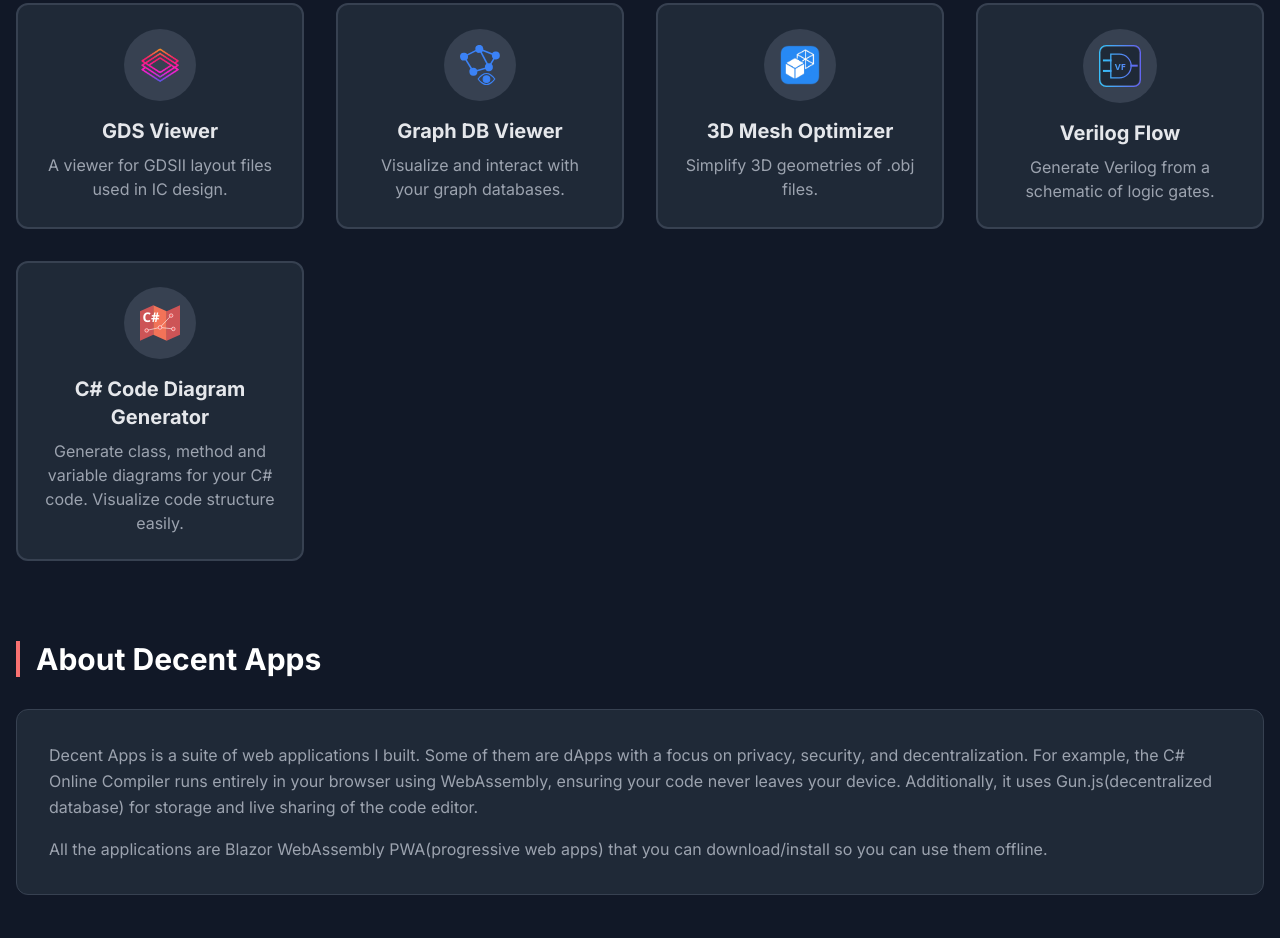
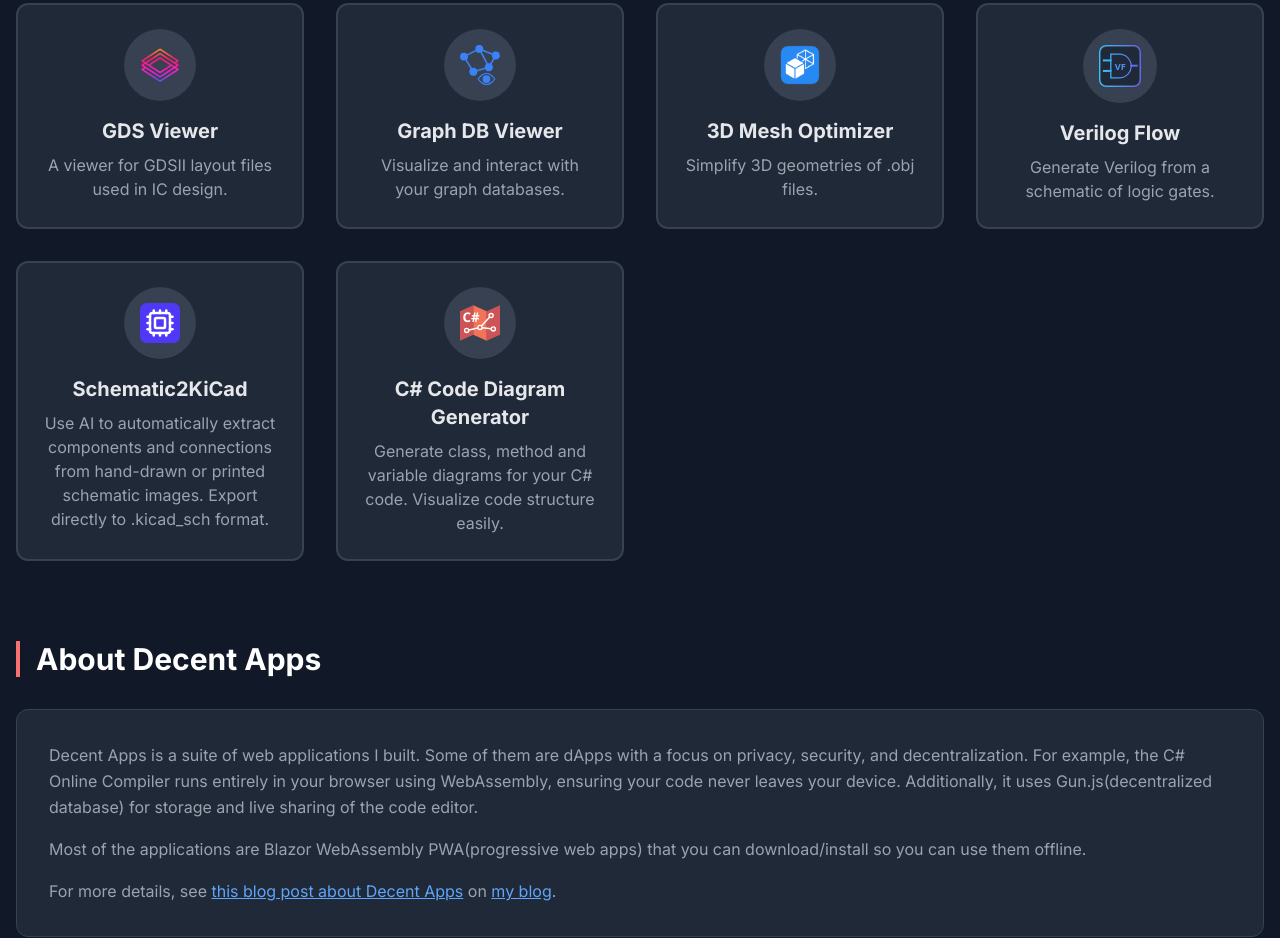
Before and after one commit to EECSB/Decent-Apps, a plain HTML site: page index.html in a window 1280 px wide. Shown: the part 617-1555 px from the top of the page. Drawn offline with nearby package versions, Linux system fonts and the light colour scheme.

Commit message:
added Schematic2KiCad, update C# Code Diagram Generator logo, update about text

```diff
--- a/index.html
+++ b/index.html
@@ -293,9 +293,41 @@
                         </div>
                     </a>
 
+                    <!-- Schematic2KiCad -->
+                    <a href="https://schematic2kicad-843674838026.us-west1.run.app/" target="_blank" rel="noopener noreferrer" class="block group">
+                        <div class="app-card bg-gray-800 rounded-xl p-6 h-full flex flex-col items-center text-center border-2 border-gray-700 hover:border-[#4f39f6]">
+                            <div class="bg-gray-700 p-4 rounded-full mb-4">
+                                <svg xmlns="http://www.w3.org/2000/svg" width="40" height="40" viewBox="0 0 24 24">
+                                    <!-- Background -->
+                                    <rect width="24" height="24" fill="#4f39f6" rx="4"></rect>
+
+                                    <!-- Icon -->
+                                    <g transform="translate(3,3) scale(0.75)" stroke="white" stroke-width="2" stroke-linecap="round" stroke-linejoin="round" fill="none">
+                                        <path d="M12 20v2"></path>
+                                        <path d="M12 2v2"></path>
+                                        <path d="M17 20v2"></path>
+                                        <path d="M17 2v2"></path>
+                                        <path d="M2 12h2"></path>
+                                        <path d="M2 17h2"></path>
+                                        <path d="M2 7h2"></path>
+                                        <path d="M20 12h2"></path>
+                                        <path d="M20 17h2"></path>
+                                        <path d="M20 7h2"></path>
+                                        <path d="M7 20v2"></path>
+                                        <path d="M7 2v2"></path>
+                                        <rect x="4" y="4" width="16" height="16" rx="2"></rect>
+                                        <rect x="8" y="8" width="8" height="8" rx="1"></rect>
+                                    </g>
+                                </svg>
+                            </div>
+                            <h3 class="text-xl font-semibold text-gray-200">Schematic2KiCad</h3>
+                            <p class="text-gray-400 mt-2 flex-grow">Use AI to automatically extract components and connections from hand-drawn or printed schematic images. Export directly to .kicad_sch format.</p>
+                        </div>
+                    </a>
+
                     <!-- C# Code Diagram Generator -->
                     <a href="https://eecs.blog/BlazorApps/CsharpCodeDiagramGenerator/" target="_blank" rel="noopener noreferrer" class="block group">
-                        <div class="app-card bg-gray-800 rounded-xl p-6 h-full flex flex-col items-center text-center border-2 border-gray-700 hover:border-indigo-400">
+                        <div class="app-card bg-gray-800 rounded-xl p-6 h-full flex flex-col items-center text-center border-2 border-gray-700 hover:border-[#F25958]">
                             <div class="bg-gray-700 p-4 rounded-full mb-4">
                                 <svg width="40" height="40" viewBox="0 0 270 270" xmlns="http://www.w3.org/2000/svg" fill="none">
                                     <g>
@@ -303,13 +335,13 @@
                                         <path id="svg_2" fill="#f27358" d="m90,15l90,40l0,200l-90,-40l0,-200z"/>
                                         <path id="svg_3" fill-opacity="0.8" fill="#f25958" d="m180,55l90,-40l0,200l-90,40l0,-200z"/>
                                         <text id="svg_4" font-size="90" font-weight="800" font-family="Segoe UI, Arial, sans-serif" fill="white" text-anchor="middle" dominant-baseline="middle" y="105.4" x="75.04">C#</text>
-                                        <line id="svg_5" stroke-width="4" stroke="white" y2="165" x2="135" y1="185" x1="45"/>
-                                        <line id="svg_6" stroke-width="4" stroke="white" y2="85" x2="210" y1="165" x1="135"/>
-                                        <line id="svg_7" stroke-width="4" stroke="white" y2="175" x2="225" y1="165" x1="135"/>
-                                        <circle id="svg_8" stroke-width="4" stroke="white" fill="#f25958" r="12" cy="185" cx="45"/>
-                                        <circle id="svg_9" stroke-width="4" stroke="white" fill="#f25958" r="12" cy="175" cx="225"/>
-                                        <circle id="svg_10" stroke-width="4" stroke="white" fill="#f25958" r="12" cy="165" cx="135"/>
-                                        <circle id="svg_11" stroke-width="4" stroke="white" fill="#f25958" r="12" cy="85" cx="210"/>
+                                        <line id="svg_5" stroke-width="10" stroke="white" y2="165" x2="135" y1="185" x1="45"/>
+                                        <line id="svg_6" stroke-width="10" stroke="white" y2="85" x2="210" y1="165" x1="135"/>
+                                        <line id="svg_7" stroke-width="10" stroke="white" y2="175" x2="225" y1="165" x1="135"/>
+                                        <circle id="svg_8" stroke-width="9" stroke="white" fill="#f25958" r="14" cy="185" cx="45"/>
+                                        <circle id="svg_9" stroke-width="9" stroke="white" fill="#f25958" r="14" cy="175" cx="225"/>
+                                        <circle id="svg_10" stroke-width="9" stroke="white" fill="#f25958" r="14" cy="165" cx="135"/>
+                                        <circle id="svg_11" stroke-width="9" stroke="white" fill="#f25958" r="14" cy="85" cx="210"/>
                                     </g>
                                 </svg>
                             </div>
@@ -330,7 +362,11 @@
                     For example, the C# Online Compiler runs entirely in your browser using WebAssembly, ensuring your code never leaves your device. Additionally, it uses Gun.js(decentralized database) for storage and live sharing of the code editor.
                 </p>
                 <p class="text-gray-400 leading-relaxed mt-4">
-                    All the applications are Blazor WebAssembly PWA(progressive web apps) that you can download/install so you can use them offline.
+                    Most of the applications are Blazor WebAssembly PWA(progressive web apps) that you can download/install so you can use them offline.
+                </p>
+                <p class="text-gray-400 leading-relaxed mt-4">
+                    For more details, see <a href="https://eecs.blog/decent-apps/" class="text-blue-400 underline hover:text-blue-300" target="_blank" rel="noopener">this blog post about Decent Apps</a>
+                    on <a href="https://eecs.blog/" class="text-blue-400 underline hover:text-blue-300" target="_blank" rel="noopener">my blog</a>.
                 </p>
             </div>
         </section>
```
